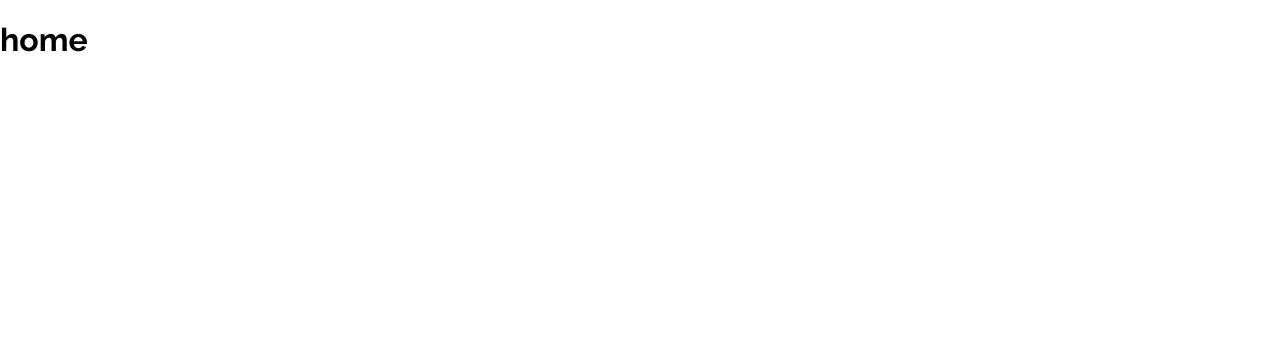
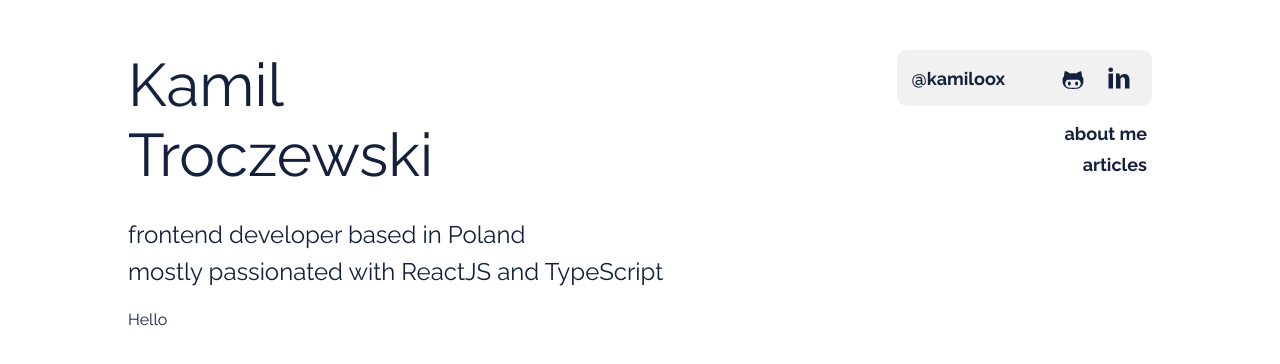
Before and after one commit to kamiloox/personal-blog, a Next.js app: page / in a window 1280 px wide. Shown: the top 364 px of the page. Built offline with nearby package versions, Linux system fonts and the light colour scheme.

Commit message:
Create Layout with Header

```diff
--- /dev/null
+++ b/components/header/Header.module.scss
@@ -0,0 +1,25 @@
+@use '../shared/styles/mixins.scss' as *;
+
+.wrapper {
+  display: flex;
+}
+
+.heading {
+  @include breakInnerSpans;
+  margin: 0;
+  font-size: var(--text-6xl);
+  font-weight: var(--font-normal);
+}
+
+.description {
+  font-size: var(--text-2xl);
+  margin-top: 30px;
+}
+
+.descriptionLine {
+  margin: 8px 0;
+}
+
+.about {
+  flex: 1;
+}
--- /dev/null
+++ b/components/header/Header.tsx
@@ -0,0 +1,18 @@
+import { Navigation } from './navigation/Navigation';
+import styles from './Header.module.scss';
+
+export const Header = () => (
+  <header className={styles.wrapper}>
+    <article className={styles.about}>
+      <h1 className={styles.heading}>
+        <span>Kamil</span>
+        <span>Troczewski</span>
+      </h1>
+      <div className={styles.description}>
+        <p className={styles.descriptionLine}>frontend developer based in Poland</p>
+        <p className={styles.descriptionLine}>mostly passionated with ReactJS and TypeScript</p>
+      </div>
+    </article>
+    <Navigation />
+  </header>
+);
--- /dev/null
+++ b/components/header/navigation/Navigation.module.scss
@@ -0,0 +1,25 @@
+@use '../../shared/styles/mixins.scss' as *;
+
+.list {
+  display: flex;
+  flex-direction: column;
+  align-items: flex-end;
+  list-style: none;
+  margin: 0;
+  padding: 0;
+}
+
+.socialsWrapper {
+  margin-bottom: 12px;
+}
+
+.link {
+  display: block;
+  font-weight: var(--font-bold);
+  font-size: var(--text-lg);
+  color: var(--color-text);
+  text-decoration: none;
+  padding: 5px;
+
+  @include hoverable;
+}
--- /dev/null
+++ b/components/header/navigation/Navigation.tsx
@@ -0,0 +1,22 @@
+import { Socials } from '../socials/Socials';
+import styles from './Navigation.module.scss';
+
+export const Navigation = () => (
+  <nav>
+    <ul className={styles.list}>
+      <li className={styles.socialsWrapper}>
+        <Socials />
+      </li>
+      <li className={styles.listItem}>
+        <a href="/about" className={styles.link}>
+          about me
+        </a>
+      </li>
+      <li className={styles.listItem}>
+        <a href="/articles" className={styles.link}>
+          articles
+        </a>
+      </li>
+    </ul>
+  </nav>
+);
--- /dev/null
+++ b/components/header/socials/Socials.module.scss
@@ -0,0 +1,31 @@
+@use '../../shared/styles/mixins.scss' as *;
+
+.wrapper {
+  display: flex;
+  align-items: center;
+  padding: 10px 15px;
+  border-radius: 10px;
+  background-color: var(--color-primary);
+}
+
+.nick {
+  font-weight: var(--font-bold);
+  font-size: var(--text-lg);
+  margin: 0;
+}
+
+.icons {
+  display: flex;
+  gap: 10px;
+  margin-left: 50px;
+}
+
+.icon {
+  display: block;
+  fill: var(--color-text);
+  @include hoverable;
+}
+
+.githubIcon {
+  transform: translateY(2px);
+}
--- /dev/null
+++ b/components/header/socials/Socials.tsx
@@ -0,0 +1,20 @@
+import { TiSocialLinkedin, TiSocialGithub } from 'react-icons/ti';
+import styles from './Socials.module.scss';
+
+export const Socials = () => (
+  <section className={styles.wrapper}>
+    <p className={styles.nick}>@kamiloox</p>
+    <div className={styles.icons}>
+      <a href="https://github.com/kamiloox" target="_blank">
+        <TiSocialGithub
+          size={36}
+          title="Github profile"
+          className={`${styles.icon} ${styles.githubIcon}`}
+        />
+      </a>
+      <a href="https://www.linkedin.com/in/kamiloox/" target="_blank">
+        <TiSocialLinkedin size={36} title="Linkedin profile" className={styles.icon} />
+      </a>
+    </div>
+  </section>
+);
--- /dev/null
+++ b/components/layout/Layout.module.scss
@@ -0,0 +1,9 @@
+.wrapper {
+  max-width: 1024px;
+  margin: 0 auto;
+  padding: 50px 0;
+
+  @media (max-width: 1000px) {
+    padding: 50px 20px;
+  }
+}
--- /dev/null
+++ b/components/layout/Layout.tsx
@@ -0,0 +1,14 @@
+import { ReactNode } from 'react';
+import { Header } from '../header/Header';
+import styles from './Layout.module.scss';
+
+interface LayoutProps {
+  children: ReactNode;
+}
+
+export const Layout = ({ children }: LayoutProps) => (
+  <div className={styles.wrapper}>
+    <Header />
+    <main>{children}</main>
+  </div>
+);
--- /dev/null
+++ b/components/shared/styles/mixins.scss
@@ -0,0 +1,13 @@
+@mixin breakInnerSpans {
+  & > span {
+    display: block;
+  }
+}
+
+@mixin hoverable {
+  transition: filter 0.2s;
+
+  &:hover {
+    filter: brightness(2);
+  }
+}
--- a/package.json
+++ b/package.json
@@ -13,6 +13,7 @@
     "next": "12.0.9",
     "react": "17.0.2",
     "react-dom": "17.0.2",
+    "react-icons": "^4.3.1",
     "sass": "^1.49.0"
   },
   "devDependencies": {
--- a/pages/index.tsx
+++ b/pages/index.tsx
@@ -1,7 +1,9 @@
+import { Layout } from '../components/layout/Layout';
+
 const Home = () => (
-  <main>
-    <h1>home</h1>
-  </main>
+  <Layout>
+    <p>Hello</p>
+  </Layout>
 );
 
 export default Home;
--- a/styles/resets.scss
+++ b/styles/resets.scss
@@ -6,6 +6,8 @@
 
 body {
   margin: 0;
+  background-color: var(--color-background);
+  color: var(--color-text);
   font-size: var(--text-base);
   font-family: var(--font-family);
 }
```
Also changed, not shown: 1 other file (tests, documents, lock files or other folders).
